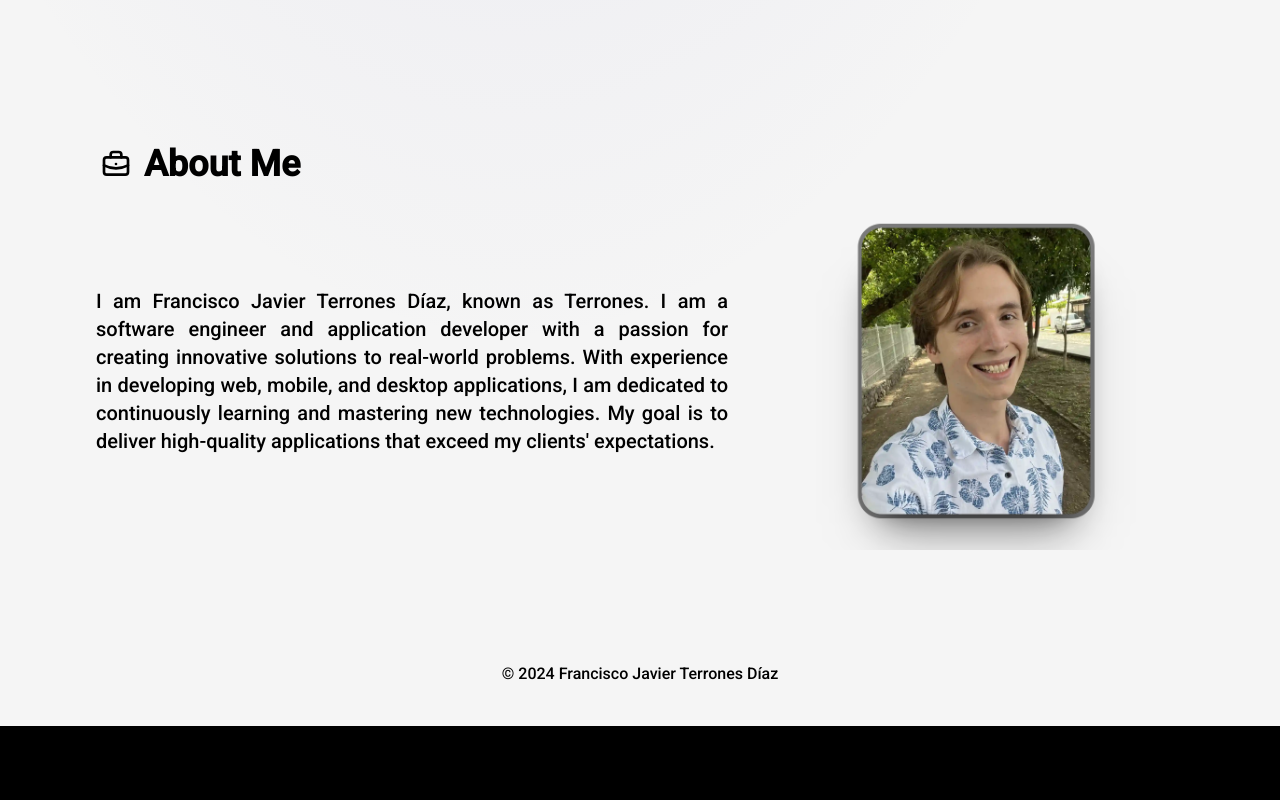
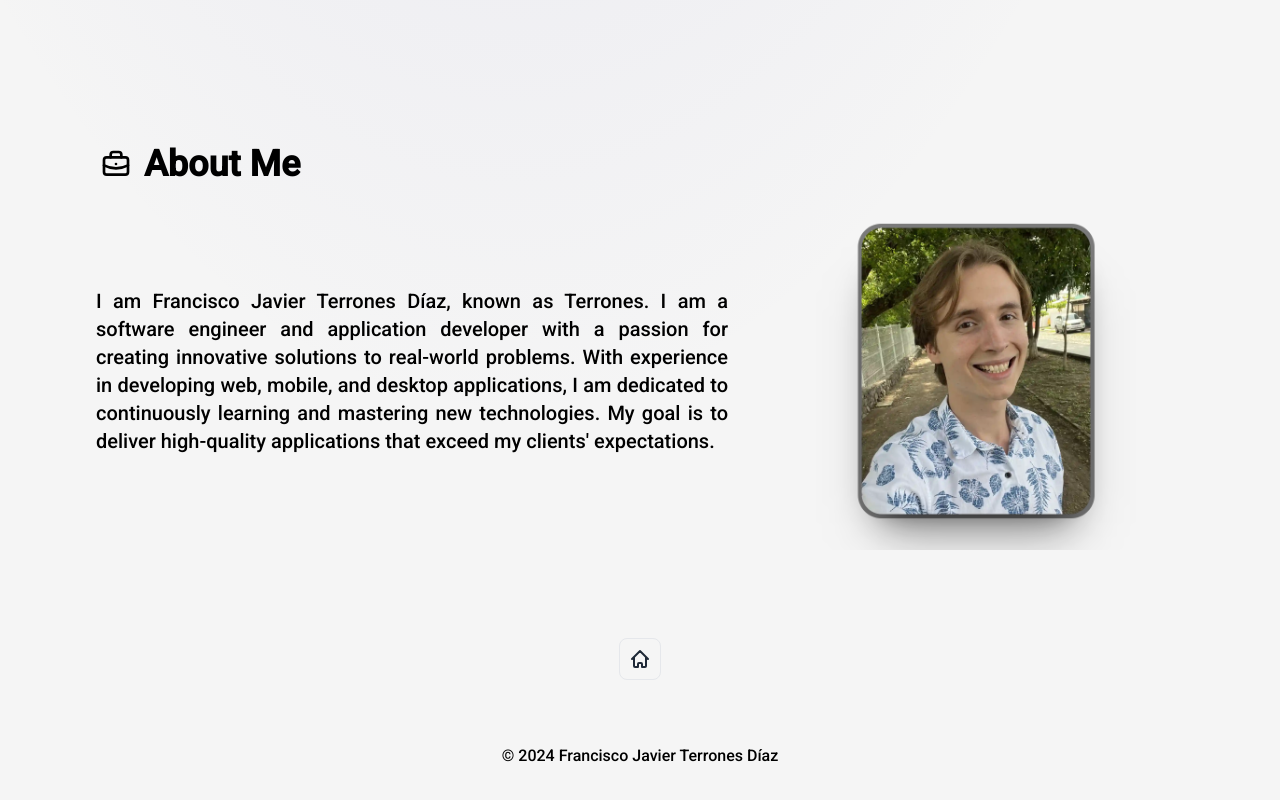
Before and after one commit to TerronesDiaz/Terrones_Portfolio, an Astro site: page / in a window 1280 px wide. Shown: the part 3000-3800 px from the top of the page. Before the commit the page ends 3726 px from the top, so only its background shows below. Built offline with nearby package versions, Linux system fonts and the light colour scheme; Astro itself is replaced by a stand-in of ours; a web font is replaced by a local one.

Commit message:
Added btn to go home after the About Me section.

```diff
--- /dev/null
+++ b/src/icons/HomeIcon.astro
@@ -0,0 +1,22 @@
+---
+const props = Astro.props;
+---
+
+<svg
+  {...props}
+  class="w-6 h-6 text-gray-800 dark:text-white"
+  aria-hidden="true"
+  xmlns="http://www.w3.org/2000/svg"
+  width="24"
+  height="24"
+  fill="none"
+  viewBox="0 0 24 24"
+>
+  <path
+    stroke="currentColor"
+    stroke-linecap="round"
+    stroke-linejoin="round"
+    stroke-width="2"
+    d="m4 12 8-8 8 8M6 10.5V19a1 1 0 0 0 1 1h3v-3a1 1 0 0 1 1-1h2a1 1 0 0 1 1 1v3h3a1 1 0 0 0 1-1v-8.5"
+  ></path>
+</svg>
--- a/src/pages/index.astro
+++ b/src/pages/index.astro
@@ -9,6 +9,7 @@ import ProjectCard from '../components/ProjectCard.astro';
 import Experience from '../components/Experience.astro';
 import Briefcase from '../icons/Briefcase.astro';
 import CodeIcon from '../icons/CodeIcon.astro';
+import HomeIcon from '../icons/HomeIcon.astro';
 import SectionContainer from '../components/SectionContainer.astro';
 ---
 
@@ -130,5 +131,12 @@ import SectionContainer from '../components/SectionContainer.astro';
       </div>
     </SectionContainer>
 
+
+    <div class="flex justify-center mt-10">
+      <a href="#home" class="btn btn-primary border rounded-lg p-2">
+        <HomeIcon class="size-8" />
+      </a>
+    </div>
+
   </main>
 </Layout>
```
